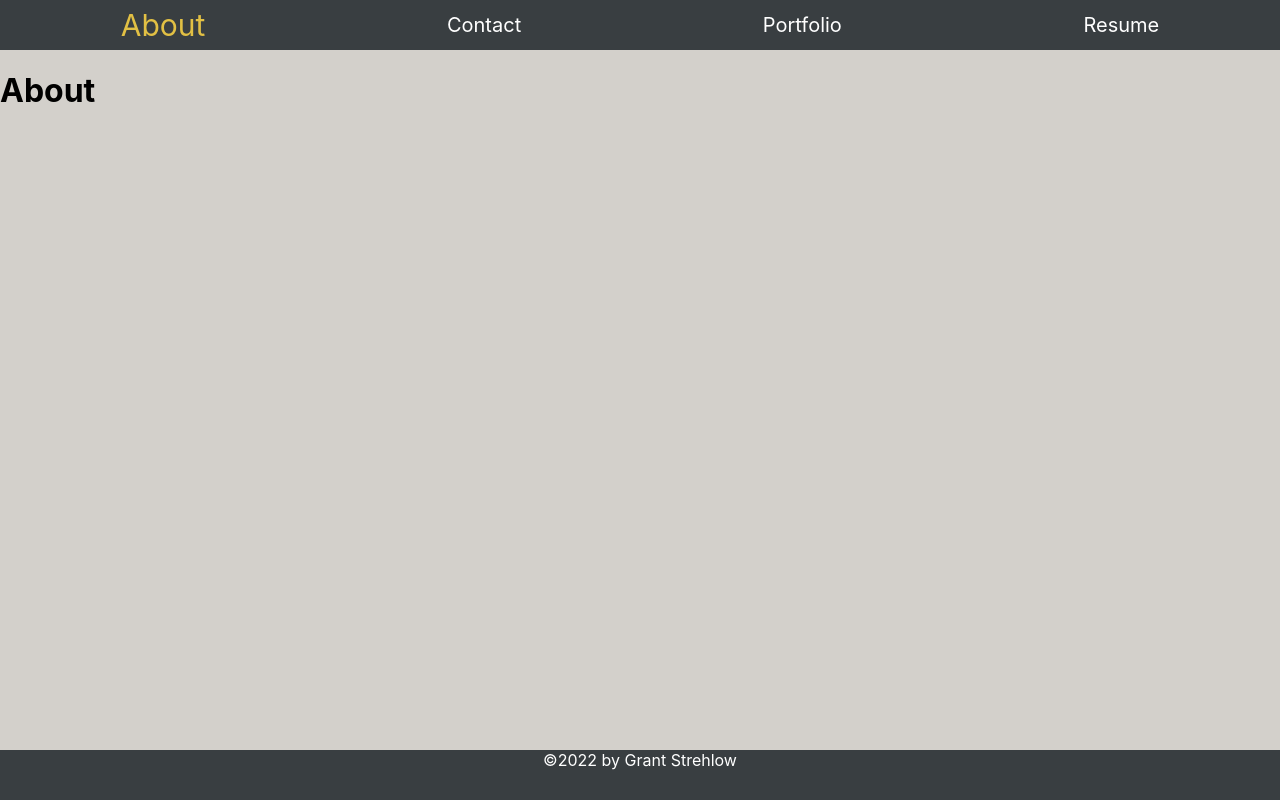
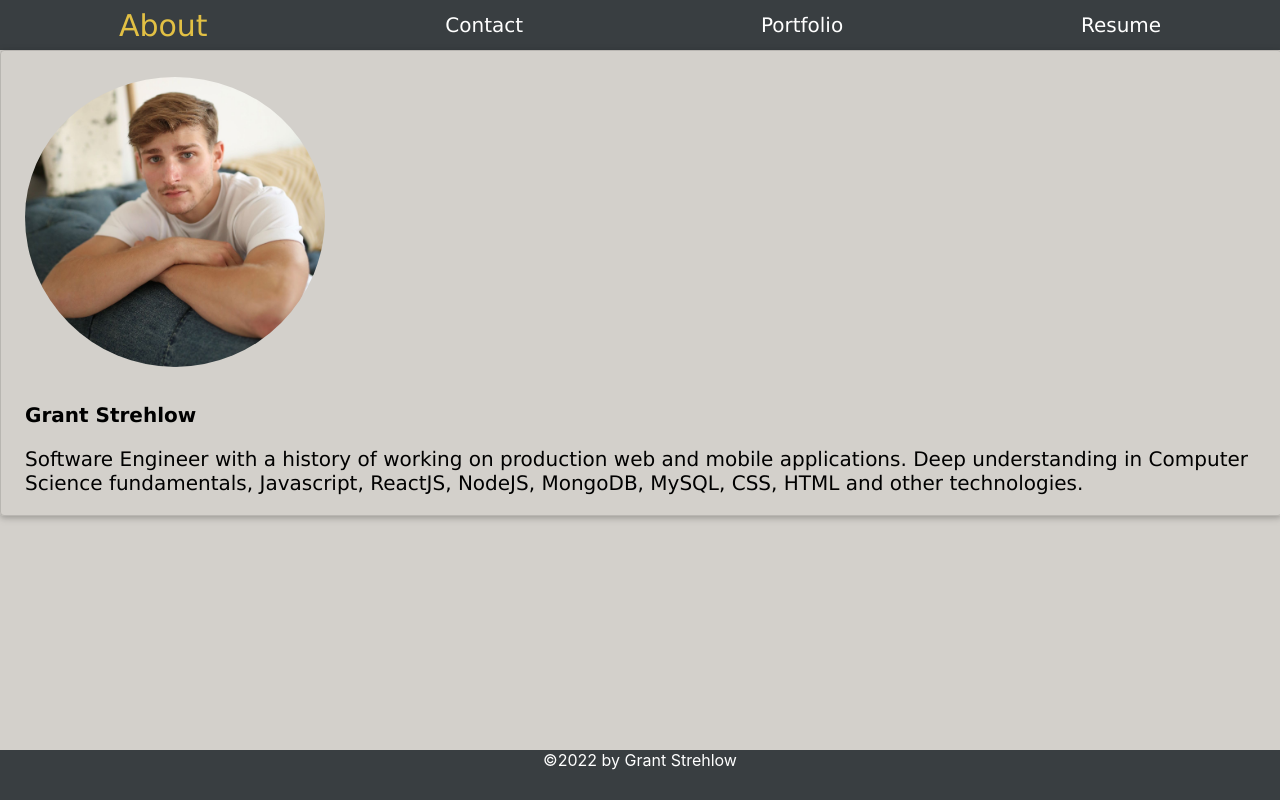
Before and after one commit to gstrehlow/react-portfolio, a React (Create React App) app: page / in a window 1280 px wide. Built offline with nearby package versions, Linux system fonts and the light colour scheme.

Commit message:
added styling and content to the about section

```diff
--- a/src/components/About/index.js
+++ b/src/components/About/index.js
@@ -1,7 +1,31 @@
+import "./styles.css";
+import pfp from "../../assets/images/pfp.jpg";
+
 export default function About() {
   return (
-    <div>
-      <h1>About</h1>
+    <div className="container">
+      <div className="row">
+        <div className="col">
+          <div className="card">
+            <div className="card-body">
+              <div className="row">
+                <img className="profile" src={pfp} alt="photograph" />
+              </div>
+            </div>
+            <div className="card-body">
+              <div className="row">
+                <p className="p-about1">Grant Strehlow</p>
+                <p className="p-about">
+                  Software Engineer with a history of working on production web
+                  and mobile applications. Deep understanding in Computer
+                  Science fundamentals, Javascript, ReactJS, NodeJS, MongoDB,
+                  MySQL, CSS, HTML and other technologies.
+                </p>
+              </div>
+            </div>
+          </div>
+        </div>
+      </div>
     </div>
   );
 }
--- a/src/components/About/styles.css
+++ b/src/components/About/styles.css
@@ -0,0 +1,46 @@
+.container {
+  width: 100%;
+  margin-right: auto;
+  margin-left: auto;
+}
+
+.card {
+  font-weight: 400;
+  box-shadow: 0 2px 5px 0 rgba(0, 0, 0, 0.16), 0 2px 10px 0 rgba(0, 0, 0, 0.12);
+  position: relative;
+  display: flex;
+  flex-direction: column;
+  min-width: 0;
+  width: 100%;
+  border: 1px solid rgba(0, 0, 0, 0.125);
+  border-radius: 0.25rem;
+}
+
+.card-body {
+  margin-left: 1.5rem;
+  margin-right: 1.5rem;
+  flex: 1 1 auto;
+  min-height: 1px;
+  padding-top: 1rem;
+}
+
+.profile {
+  padding-top: 10px;
+  vertical-align: middle;
+  width: 300px;
+  height: 290px;
+  border-radius: 50%;
+}
+
+.p-about {
+  font-family: "Lucida Sans", "Lucida Sans Regular", "Lucida Grande",
+    "Lucida Sans Unicode", Geneva, Verdana, sans-serif;
+  font-size: 20px;
+}
+
+.p-about1 {
+  font-family: "Lucida Sans", "Lucida Sans Regular", "Lucida Grande",
+    "Lucida Sans Unicode", Geneva, Verdana, sans-serif;
+  font-size: 20px;
+  font-weight: bold;
+}
--- a/src/components/Navigation/styles.css
+++ b/src/components/Navigation/styles.css
@@ -2,10 +2,14 @@
   text-decoration: none;
   color: white;
   font-size: 20px;
+  font-family: "Lucida Sans", "Lucida Sans Regular", "Lucida Grande",
+    "Lucida Sans Unicode", Geneva, Verdana, sans-serif;
 }
 
 .selectedNavTile {
   color: #e2c044;
   text-decoration: none;
   font-size: 30px;
+  font-family: "Lucida Sans", "Lucida Sans Regular", "Lucida Grande",
+    "Lucida Sans Unicode", Geneva, Verdana, sans-serif;
 }
```
Also changed, not shown: src/assets/images/pfp.jpg (added).
